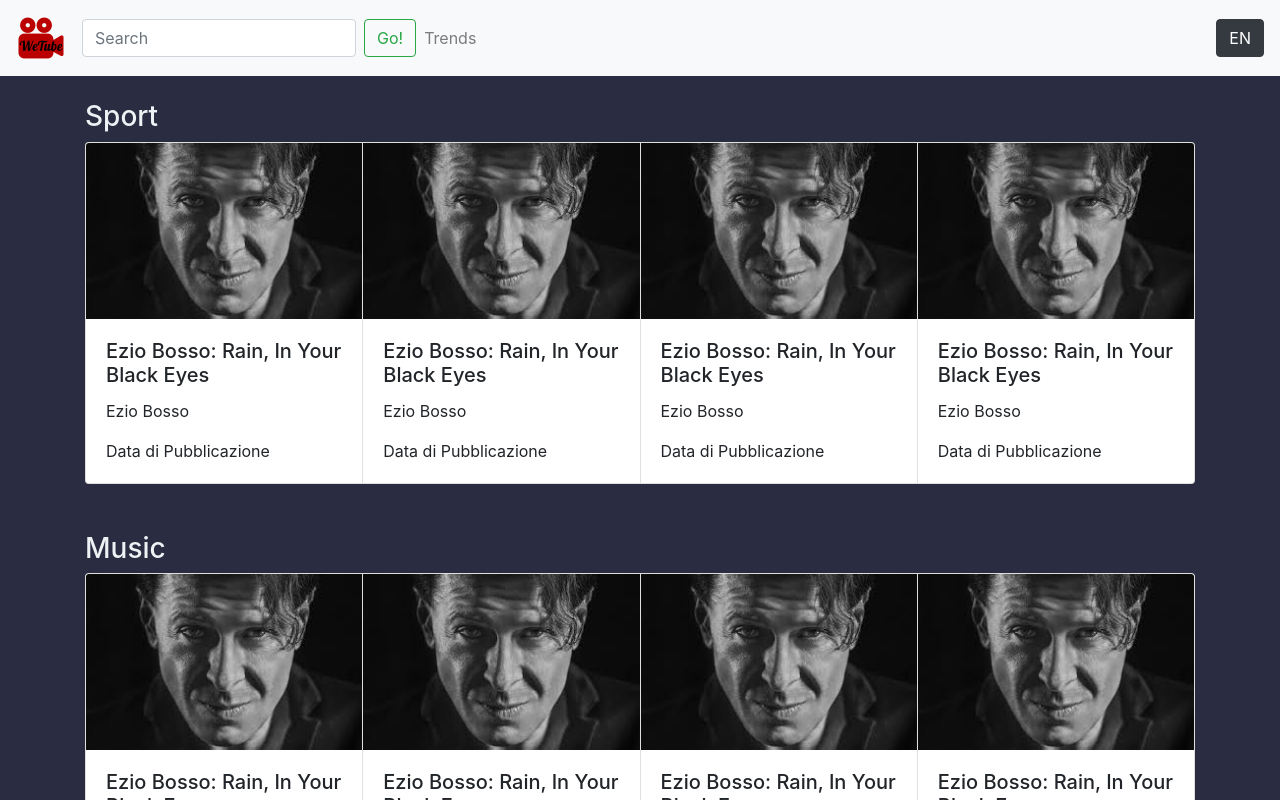
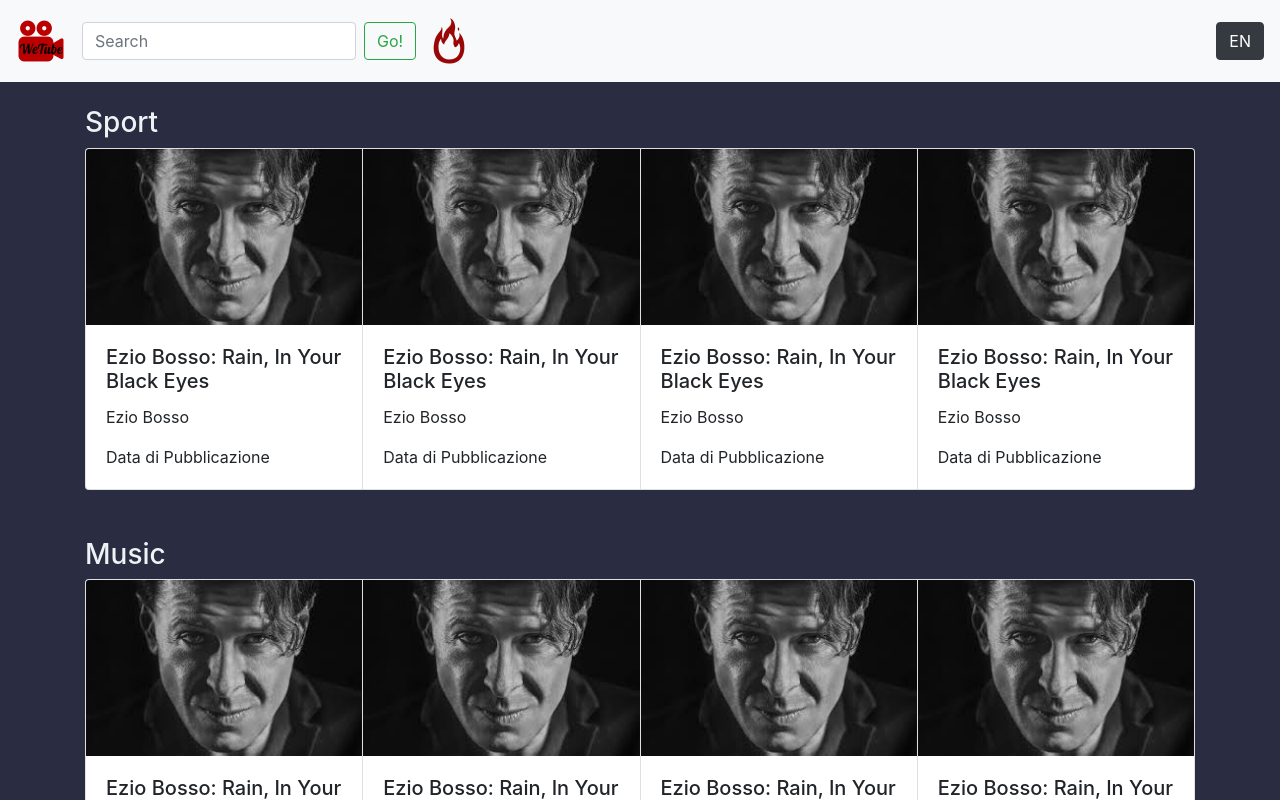
Before and after one commit to AliShadman95/WeTube, a React (Create React App) app in the folder client/: page / in a window 1280 px wide. Shown: the top 800 px of the page. Built offline with nearby package versions, Linux system fonts and the light colour scheme.

Commit message:
added trends logo

```diff
--- a/client/src/components/menu/Menu.jsx
+++ b/client/src/components/menu/Menu.jsx
@@ -1,5 +1,6 @@
 import React, { useState } from "react";
 import logo from "./logo.png";
+import trends from "./trends.png";
 import Navbar from "react-bootstrap/Navbar";
 import Nav from "react-bootstrap/Nav";
 import languageDataEn from "./en.json";
@@ -63,7 +64,16 @@ function Menu() {
               <Button variant="outline-success">{data.submit}</Button>
             </Form>
 
-            <Nav.Link href="#trends">{data.selection}</Nav.Link>
+            <Nav.Link href="#trends">
+              <img
+                style={{
+                  heigth: 50,
+                  width: 50,
+                }}
+                alt="logo"
+                src={trends}
+              ></img>
+            </Nav.Link>
           </Nav>
           <Nav className="ml-auto">
             <Button variant="dark" onClick={() => switchLanguage(language)}>
```
Also changed, not shown: client/src/components/menu/trends.png (added).
